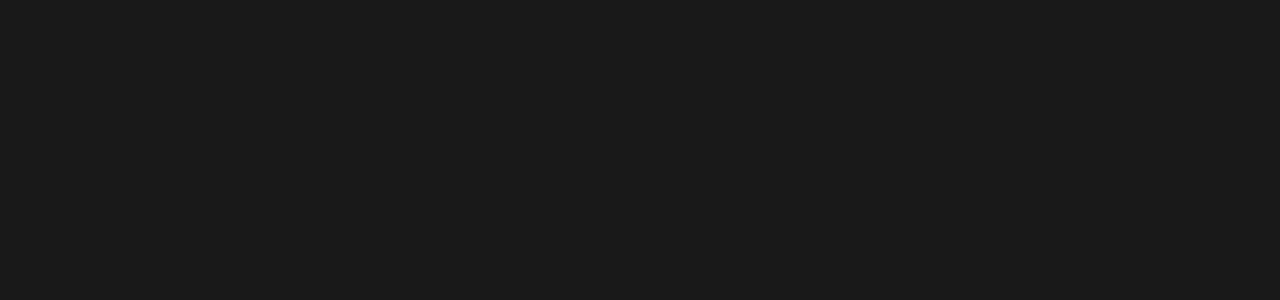
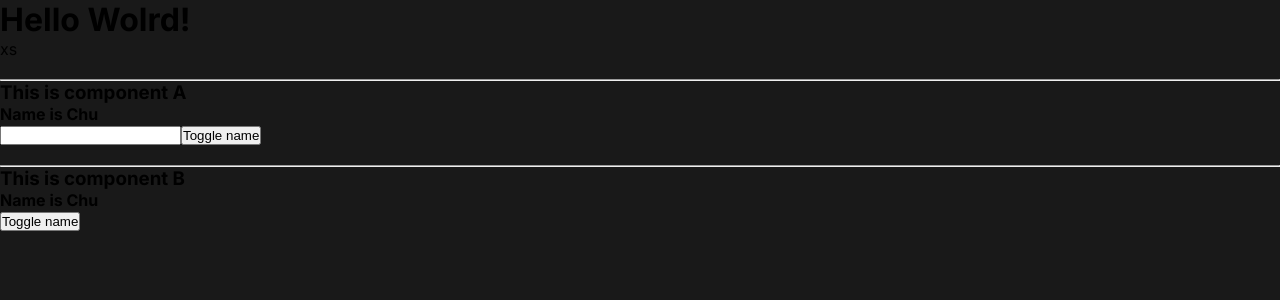
Before and after one commit to mjvemo/react-training, a Next.js app: page /managing-state in a window 1280 px wide. Shown: the top 300 px of the page. Built offline with nearby package versions, Linux system fonts and the light colour scheme.

Commit message:
Sharing-State-between-components

```diff
--- /dev/null
+++ b/src/app/managing-state/CompA.jsx
@@ -0,0 +1,15 @@
+"use client";
+
+import { useState } from "react";
+// re-render A & B parent state in both components
+export function CompA({ name, onClick, query, onChange }) {
+  return (
+    <div>
+      <hr />
+      <h3>This is component A</h3>
+      <h4>Name is {name}</h4>
+      <input value={query} onChange={onChange}></input>
+      <button onClick={() => onClick()}>Toggle name</button>
+    </div>
+  );
+}
--- /dev/null
+++ b/src/app/managing-state/CompB.jsx
@@ -0,0 +1,14 @@
+"use client";
+
+import { useState } from "react";
+
+export function CompB({ name, onClick }) {
+  return (
+    <div>
+      <hr />
+      <h3>This is component B</h3>
+      <h4>Name is {name}</h4>
+      <button onClick={() => onClick()}>Toggle name</button>
+    </div>
+  );
+}
--- a/src/app/managing-state/State.jsx
+++ b/src/app/managing-state/State.jsx
@@ -2,10 +2,30 @@
 import { useState } from "react";
 import styles from "./state.module.css";
 
-export function StateElement({ argen }) {
+export function StateElement({ arg }) {
   return;
 }
 
-export function State({ country }) {
+export function State() {
   // Reacting to input with state
+  return (
+    <div>
+      <form>
+        <br />
+        <label>
+          first Name: <b>Jane</b>
+          <input type="text"></input>
+        </label>
+        <br />
+        <label>
+          last Name: <b>Jacobs</b>
+          <input type="text"></input>
+        </label>
+        <button type="submit">Edit Profile</button>
+        <p>
+          <i>Hello, Jane Jacobs!</i>
+        </p>
+      </form>
+    </div>
+  );
 }
--- a/src/app/managing-state/page.jsx
+++ b/src/app/managing-state/page.jsx
@@ -1,11 +1,51 @@
 "use client";
 import { State } from "./State";
-import { country as data } from "@/data/country";
+import styles from "./state.module.css";
+import { useState } from "react";
+import { CompA } from "./CompA";
+import { CompB } from "./CompB";
 
+//  try using error, submitting or success
 export default function Page() {
+  // { status = "submitting" }
+  // const [answer, setAnswer] = useState("");
+  // const [error, setError] = useState(null);
+  // const [status, setStatus] = useState("typing"); // 'typing', 'submitting', or 'success'
+
+  // if (status === "success") {
+  //   return <h1>That's right</h1>;
+  // }
+
+  // const [snacks, setSnacks] = useState(favoriteSnacks);
+  // const [selectedId, setSelectedId] = useState(0);
+  // const selectedSnacks = snacks.find((snack) => {
+  //   snack.id === selectedId;
+  // });
+
+  const [name, setName] = useState("Chu");
+
+  function handlerOnClick() {
+    if (name === "Chu") {
+      setName("MJ");
+    } else {
+      setName("Chu");
+    }
+  }
+
   return (
     <div>
-      <State country={data}></State>
+      {/* <State></State> */}
+      <div>
+        <h1>Hello Wolrd!</h1>xs
+        <div>
+          <br />
+          <CompA name={name} onClick={handlerOnClick} />
+        </div>
+        <br />
+        <div>
+          <CompB name={name} onClick={handlerOnClick} />
+        </div>
+      </div>
     </div>
   );
 }
--- a/src/app/managing-state/state.module.css
+++ b/src/app/managing-state/state.module.css
@@ -8,3 +8,6 @@
   align-items: center;
   gap: 1000px;
 }
+.error {
+  color: red;
+}
--- a/src/app/products-page/Products.jsx
+++ b/src/app/products-page/Products.jsx
@@ -75,6 +75,7 @@ export function Products({ products }) {
           ></input>
         </label>
       </div>
+      <div></div>
       {displayProduct.map((product) => (
         <ProductItem key={product.id} product={product}></ProductItem>
       ))}
```
Also changed, not shown: src/app/managing-state/Flight.jsx (added, +53 -0 lines), src/app/managing-state/documentation.js (added, +145 -0 lines), src/data/flight.js (added, +13 -0 lines).
